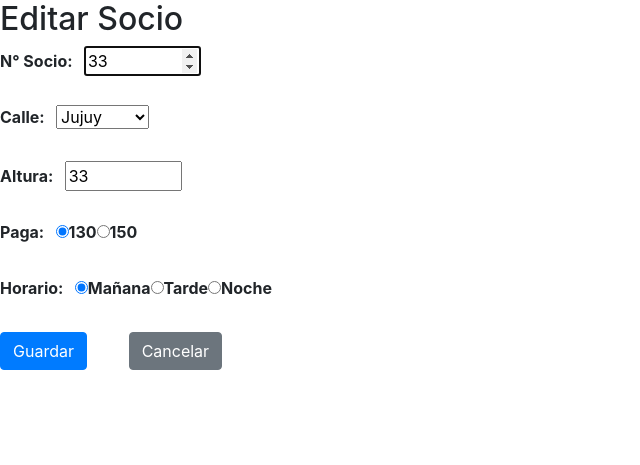
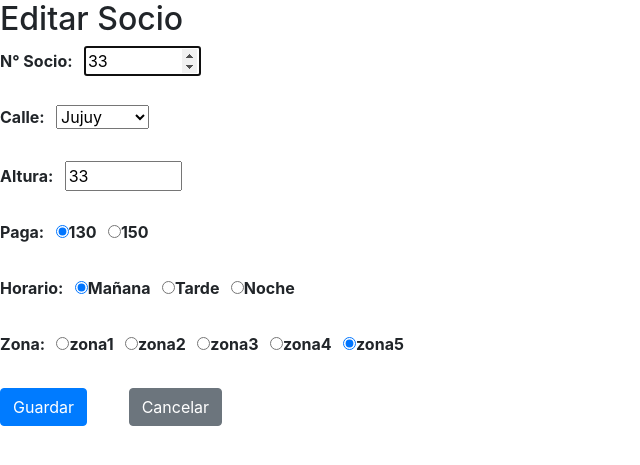
Before and after one commit to SuperCerebrado/Socios, a PHP site: page /vistas/formularioEdicion.php?id=7 in a window 1280 px wide. Shown: the top 465 px of the page, without its empty margins (0-640 px from the left). Run offline with PHP 8.4, Linux system fonts and the light colour scheme; a user stored in the database is signed in; data comes from the database, SQL or seed files in the repository; data that the repository does not hold is empty.

Commit message:
save 1.2

```diff
--- a/editar.php
+++ b/editar.php
@@ -9,6 +9,7 @@ try {
     $altura=$_POST['altura'];
     $pago=$_POST['pago'];
     $horario=$_POST['horario'];
+    $zona=$_POST['zona'];
 
 	//imagen
     $select = $conexion->prepare('SELECT * FROM tabla WHERE Id =:id');
@@ -17,7 +18,7 @@ try {
     $row = $select->fetch();
     //extract($row);
 
-    $sentenciaSql = "UPDATE tabla SET N°='$numeroSocio', Calle = '$calle', Altura='$altura', Pago='$pago', Horario='$horario' WHERE Id='$id'";
+    $sentenciaSql = "UPDATE tabla SET N°='$numeroSocio', Calle = '$calle', Altura='$altura', Pago='$pago', Horario='$horario', Zona='$zona' WHERE Id='$id'";
     $update = $conexion->prepare($sentenciaSql);
     $update->execute();
     //var_dump( $sentenciaSql);
--- a/guardar.php
+++ b/guardar.php
@@ -9,6 +9,7 @@
         $altura=$_POST['altura'];
         $pago=$_POST['pago'];
         $horario=$_POST['horario'];
+        $zona=$_POST['zona'];
         /*if($_POST['pago'] == "130"){
             $pago = 130;
         }elseif($_POST['pago'] == "150"){
@@ -24,7 +25,7 @@
             $cobro2=0;
         }*/
 
-        $insert = $conexion->prepare("INSERT INTO tabla (N°, Calle, Altura, Pago, Horario) VALUES ('$numeroSocio', '$calle', '$altura', '$pago', '$horario')");
+        $insert = $conexion->prepare("INSERT INTO tabla (N°, Calle, Altura, Pago, Horario, Zona) VALUES ('$numeroSocio', '$calle', '$altura', '$pago', '$horario', '$zona')");
         $insert->execute();
 
         header("location: vistas/home.php");
--- a/vistas/formularioEdicion.php
+++ b/vistas/formularioEdicion.php
@@ -70,11 +70,11 @@
         <label>Paga: &nbsp;</label>
         <?php
             if($row['Pago']==130){
-                echo "<input type='radio' name='pago' value='130' checked>130";
-                echo "<input type='radio' name='pago' value='150' >150";
+                echo "<input type='radio' name='pago' value='130' checked>130 &nbsp;&nbsp;";
+                echo "<input type='radio' name='pago' value='150' >150 &nbsp;&nbsp;";
             }else{
-                echo "<input type='radio' name='pago' value='130' >130";
-                echo "<input type='radio' name='pago' value='150' checked>150";
+                echo "<input type='radio' name='pago' value='130' >130 &nbsp;&nbsp;";
+                echo "<input type='radio' name='pago' value='150' checked>150 &nbsp;&nbsp;";
             }
         ?>
         </br>
@@ -82,17 +82,53 @@
         <label>Horario: &nbsp;</label>
         <?php
             if($row['Horario']=="Mañana"){
-                echo "<input type='radio' name='horario' value='Mañana' checked>Mañana";
-                echo "<input type='radio' name='horario' value='Tarde' >Tarde";
-                echo "<input type='radio' name='horario' value='Noche' >Noche";
+                echo "<input type='radio' name='horario' value='Mañana' checked>Mañana &nbsp;&nbsp;";
+                echo "<input type='radio' name='horario' value='Tarde' >Tarde &nbsp;&nbsp;";
+                echo "<input type='radio' name='horario' value='Noche' >Noche &nbsp;&nbsp;";
             }elseif($row['Horario']=="Tarde"){
-                echo "<input type='radio' name='horario' value='Mañana' >Mañana";
-                echo "<input type='radio' name='horario' value='Tarde' checked>Tarde";
-                echo "<input type='radio' name='horario' value='Noche' >Noche";
+                echo "<input type='radio' name='horario' value='Mañana' >Mañana &nbsp;&nbsp;";
+                echo "<input type='radio' name='horario' value='Tarde' checked>Tarde &nbsp;&nbsp;";
+                echo "<input type='radio' name='horario' value='Noche' >Noche &nbsp;&nbsp;";
             }else{
-                echo "<input type='radio' name='horario' value='Mañana' >Mañana";
-                echo "<input type='radio' name='horario' value='Tarde' >Tarde";
-                echo "<input type='radio' name='horario' value='Noche' checked>Noche";
+                echo "<input type='radio' name='horario' value='Mañana' >Mañana &nbsp;&nbsp;";
+                echo "<input type='radio' name='horario' value='Tarde' >Tarde &nbsp;&nbsp;";
+                echo "<input type='radio' name='horario' value='Noche' checked>Noche &nbsp;&nbsp;";
+            }
+        ?>
+        </br>
+        </br>
+        <label>Zona: &nbsp;</label>
+        <?php
+            if($row['Zona']=='zona1'){
+                echo "<input type='radio' name='zona' value='zona1' checked>zona1 &nbsp;&nbsp;";
+                echo "<input type='radio' name='zona' value='zona2' >zona2 &nbsp;&nbsp;";
+                echo "<input type='radio' name='zona' value='zona3' >zona3 &nbsp;&nbsp;";
+                echo "<input type='radio' name='zona' value='zona4' >zona4 &nbsp;&nbsp;";
+                echo "<input type='radio' name='zona' value='zona5' >zona5 &nbsp;&nbsp;";
+            }elseif($row['Zona']=='zona2'){
+                echo "<input type='radio' name='zona' value='zona1' >zona1 &nbsp;&nbsp;";
+                echo "<input type='radio' name='zona' value='zona2' checked>zona2 &nbsp;&nbsp;";
+                echo "<input type='radio' name='zona' value='zona3' >zona3 &nbsp;&nbsp;";
+                echo "<input type='radio' name='zona' value='zona4' >zona4 &nbsp;&nbsp;";
+                echo "<input type='radio' name='zona' value='zona5' >zona5 &nbsp;&nbsp;";
+            }elseif($row['Zona']=='zona3'){
+                echo "<input type='radio' name='zona' value='zona1' >zona1 &nbsp;&nbsp;";
+                echo "<input type='radio' name='zona' value='zona2' >zona2 &nbsp;&nbsp;";
+                echo "<input type='radio' name='zona' value='zona3' checked>zona3 &nbsp;&nbsp;";
+                echo "<input type='radio' name='zona' value='zona4' >zona4 &nbsp;&nbsp;";
+                echo "<input type='radio' name='zona' value='zona5' >zona5 &nbsp;&nbsp;";
+            }elseif($row['Zona']=='zona4'){
+                echo "<input type='radio' name='zona' value='zona1' >zona1 &nbsp;&nbsp;";
+                echo "<input type='radio' name='zona' value='zona2' >zona2 &nbsp;&nbsp;";
+                echo "<input type='radio' name='zona' value='zona3' >zona3 &nbsp;&nbsp;";
+                echo "<input type='radio' name='zona' value='zona4' checked>zona4 &nbsp;&nbsp;";
+                echo "<input type='radio' name='zona' value='zona5' >zona5 &nbsp;&nbsp;";
+            }else{
+                echo "<input type='radio' name='zona' value='zona1' >zona1 &nbsp;&nbsp;";
+                echo "<input type='radio' name='zona' value='zona2' >zona2 &nbsp;&nbsp;";
+                echo "<input type='radio' name='zona' value='zona3' >zona3 &nbsp;&nbsp;";
+                echo "<input type='radio' name='zona' value='zona4' >zona4 &nbsp;&nbsp;";
+                echo "<input type='radio' name='zona' value='zona5' checked>zona5 &nbsp;&nbsp;";
             }
         ?>
         </br>
--- a/vistas/home.php
+++ b/vistas/home.php
@@ -46,7 +46,7 @@
         if ((isset($_REQUEST["termino"]))/*||(isset($_REQUEST["termino2"]))*/) {
             $termino = $_REQUEST["termino"];
             //$termino2 = $_REQUEST["termino2"];
-            $sql = "$sql WHERE (T.Altura LIKE '%$termino%') OR (T.Calle LIKE '%$termino%') OR (T.Horario LIKE '%$termino%') OR (C.Nombre LIKE '%$termino%') OR (T.N° LIKE '%$termino%') OR (T.Pago LIKE '%$termino%')";
+            $sql = "$sql WHERE (T.Altura LIKE '%$termino%') OR (T.Calle LIKE '%$termino%') OR (T.Horario LIKE '%$termino%') OR (C.Nombre LIKE '%$termino%') OR (T.N° LIKE '%$termino%') OR (T.Pago LIKE '%$termino%') OR (T.Zona LIKE '%$termino%')";
             //$sql = "$sql WHERE C.Altura > $termino2";
             //(nombre LIKE 'fish') OR (stock <= 26);
         }
@@ -70,6 +70,7 @@
                     echo "<th scope='col'>Altura</th>";
                     echo "<th scope='col'>Pago</th>";
                     echo "<th scope='col'>Horario</th>";
+                    echo "<th scope='col'>Zona</th>";
                     echo "<td scope='col'><a href='formulario.php'><button type='button' class='btn btn-success'>NUEVO</button></a></td>";
                 echo "</tr>";
             echo "</thead>";
@@ -95,6 +96,7 @@
                         echo "<td scope='col'>".$registro['Altura']."</td>";
                         echo "<td scope='col'>".$registro['Pago']."</td>";
                         echo "<td scope='col'>".$registro['Horario']."</td>";
+                        echo "<td scope='col'>".$registro['Zona']."</td>";
                         echo "<td scope='col'><a href='../eliminar.php?id=".$registro['Id']."'><button type='button' class='btn btn-danger'>Eliminar</button> </a></td>";
                         echo "<td scope='col'><a href='formularioEdicion.php?id=".$registro['Id']."'><button type='button' class='btn btn-warning'>Editar</button></a></td>";
                     echo "</tr>";
```
Also changed, not shown: vistas/formulario.php (+13 -5 lines).
